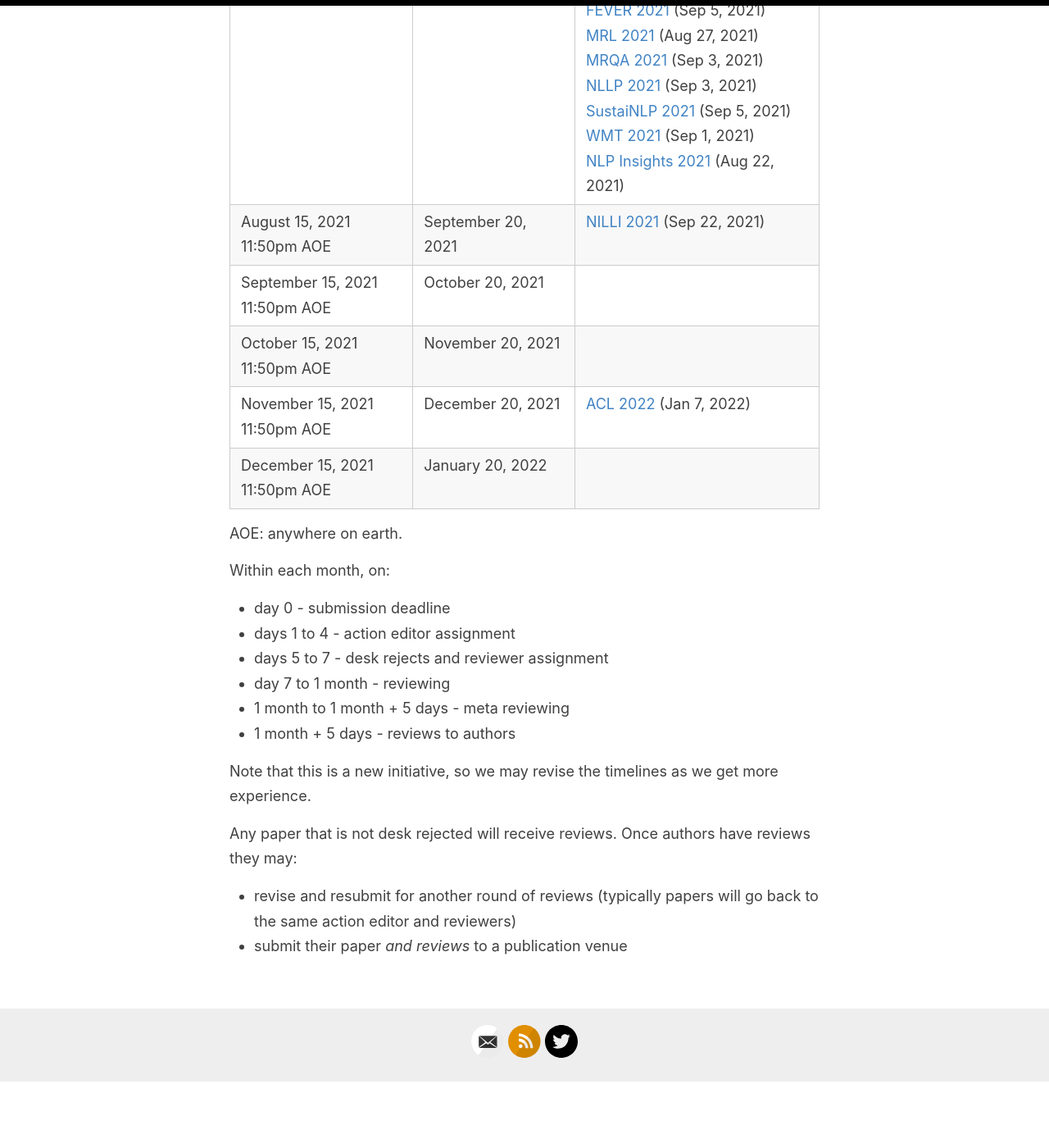
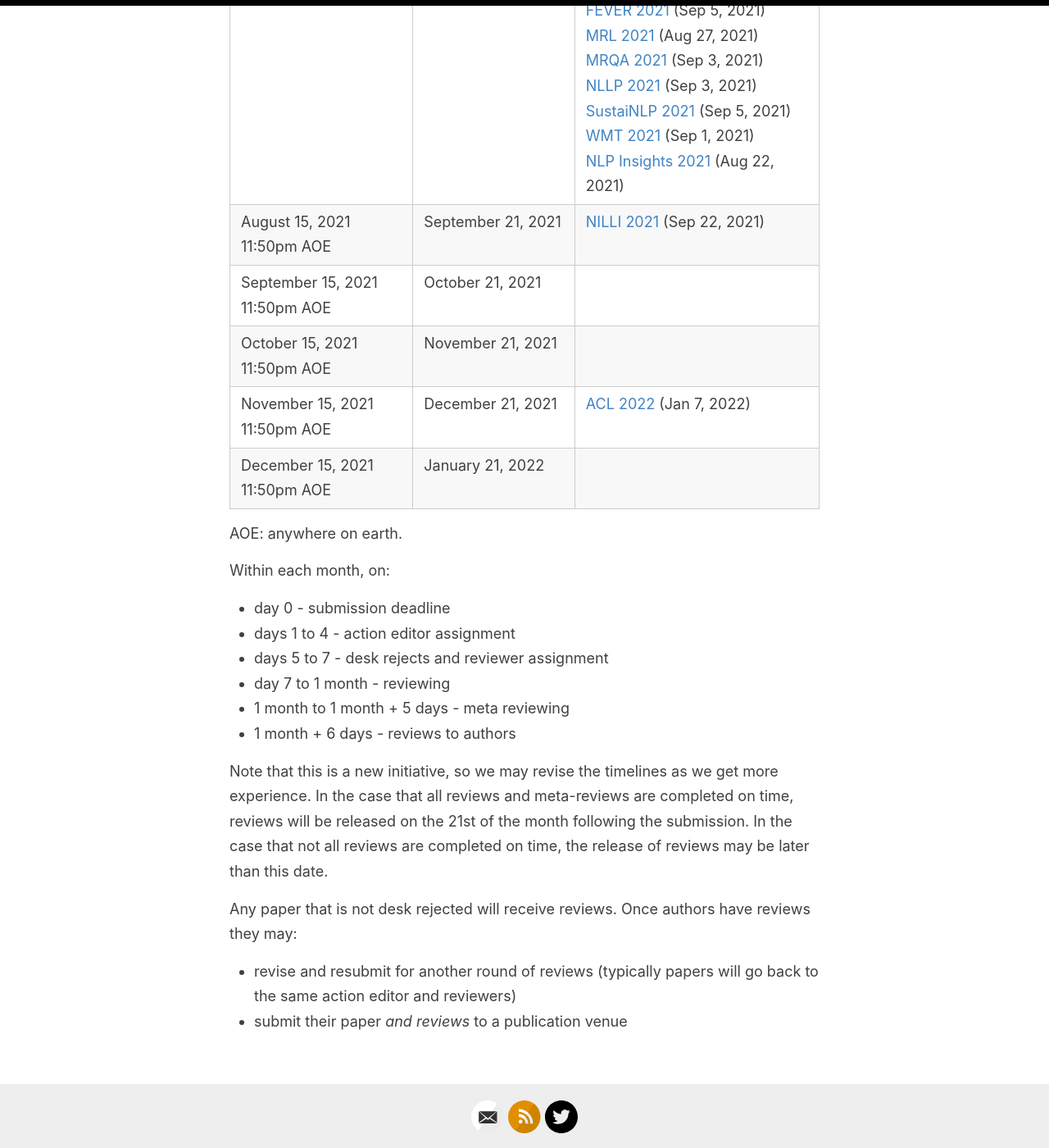
Before and after one commit to amitmerchant1990/reverie, a Jekyll site: the page built from dates.md, in a window 1280 px wide and 1400 px high, scrolled down 630 px. Shown: the whole window at 82% size. Built offline with Jekyll 4.4.1, drawn with Linux system fonts in a browser that asks for light colours; before the commit the page ends 1949 px from its top, so only the background shows below that; some of the changed text lies outside the part shown.

Commit message:
Update dates.md

```diff
--- a/dates.md
+++ b/dates.md
@@ -4,16 +4,16 @@
 permalink: /dates
 ---
 
-| Submission deadline | Target reviews release date | Last deadline for (Review Submission Deadline) |
+| Submission deadline | Earliest review release date | Last deadline for (Review Submission Deadline) |
 |---------------------|------------|-------------------|
-| May 15, 2021 11:59pm AOE |  June 20, 2021 | [EMNLP 2021](https://2021.emnlp.org/) |
-| June 15, 2021 11:59pm AOE |  July 20, 2021 | [INLG 2021](https://inlg2021.github.io/pages/calls.html) |
-| July 15, 2021 11:59pm AOE | August 20, 2021 | [BlackboxNLP 2021](https://blackboxnlp.github.io/) (Aug 27, 2021)<br />[CRAC 2021](https://sites.google.com/view/crac2021/) (TBD)<br />[Eval4NLP 2021](https://eval4nlp.github.io/) (Aug 24, 2021)<br />[FEVER 2021](https://fever.ai/workshop.html) (Sep 5, 2021)<br />[MRL 2021](https://sites.google.com/view/mrl-2021/home?authuser=0) (Aug 27, 2021)<br />[MRQA 2021](https://mrqa.github.io/) (Sep 3, 2021)<br />[NLLP 2021](https://nllpw.org/) (Sep 3, 2021)<br />[SustaiNLP 2021](https://sites.google.com/view/sustainlp2021) (Sep 5, 2021)<br />[WMT 2021](http://statmt.org/wmt21/) (Sep 1, 2021)<br />[NLP Insights 2021](https://insights-workshop.github.io/) (Aug 22, 2021) |
-| August 15, 2021 11:50pm AOE | September 20, 2021 | [NILLI 2021](https://www.cs.mcgill.ca/~pparth2/nilli_workshop/) (Sep 22, 2021) |
-| September 15, 2021 11:50pm AOE | October 20, 2021 | |
-| October 15, 2021 11:50pm AOE | November 20, 2021 | |
-| November 15, 2021 11:50pm AOE | December 20, 2021 | [ACL 2022](https://www.2022.aclweb.org/) (Jan 7, 2022) |
-| December 15, 2021 11:50pm AOE | January 20, 2022 | |
+| May 15, 2021 11:59pm AOE |  June 21, 2021 | [EMNLP 2021](https://2021.emnlp.org/) |
+| June 15, 2021 11:59pm AOE |  July 21, 2021 | [INLG 2021](https://inlg2021.github.io/pages/calls.html) |
+| July 15, 2021 11:59pm AOE | August 21, 2021 | [BlackboxNLP 2021](https://blackboxnlp.github.io/) (Aug 27, 2021)<br />[CRAC 2021](https://sites.google.com/view/crac2021/) (TBD)<br />[Eval4NLP 2021](https://eval4nlp.github.io/) (Aug 24, 2021)<br />[FEVER 2021](https://fever.ai/workshop.html) (Sep 5, 2021)<br />[MRL 2021](https://sites.google.com/view/mrl-2021/home?authuser=0) (Aug 27, 2021)<br />[MRQA 2021](https://mrqa.github.io/) (Sep 3, 2021)<br />[NLLP 2021](https://nllpw.org/) (Sep 3, 2021)<br />[SustaiNLP 2021](https://sites.google.com/view/sustainlp2021) (Sep 5, 2021)<br />[WMT 2021](http://statmt.org/wmt21/) (Sep 1, 2021)<br />[NLP Insights 2021](https://insights-workshop.github.io/) (Aug 22, 2021) |
+| August 15, 2021 11:50pm AOE | September 21, 2021 | [NILLI 2021](https://www.cs.mcgill.ca/~pparth2/nilli_workshop/) (Sep 22, 2021) |
+| September 15, 2021 11:50pm AOE | October 21, 2021 | |
+| October 15, 2021 11:50pm AOE | November 21, 2021 | |
+| November 15, 2021 11:50pm AOE | December 21, 2021 | [ACL 2022](https://www.2022.aclweb.org/) (Jan 7, 2022) |
+| December 15, 2021 11:50pm AOE | January 21, 2022 | |
 
 AOE: anywhere on earth.
 
@@ -23,9 +23,9 @@
 - days 5 to 7 - desk rejects and reviewer assignment
 - day 7 to 1 month  - reviewing
 - 1 month to 1 month + 5 days - meta reviewing
-- 1 month + 5 days - reviews to authors
+- 1 month + 6 days - reviews to authors
 
-Note that this is a new initiative, so we may revise the timelines as we get more experience.
+Note that this is a new initiative, so we may revise the timelines as we get more experience. In the case that all reviews and meta-reviews are completed on time, reviews will be released on the 21st of the month following the submission. In the case that not all reviews are completed on time, the release of reviews may be later than this date.
 
 Any paper that is not desk rejected will receive reviews. Once authors have reviews they may:
 - revise and resubmit for another round of reviews (typically papers will go back to the same action editor and reviewers)
```
